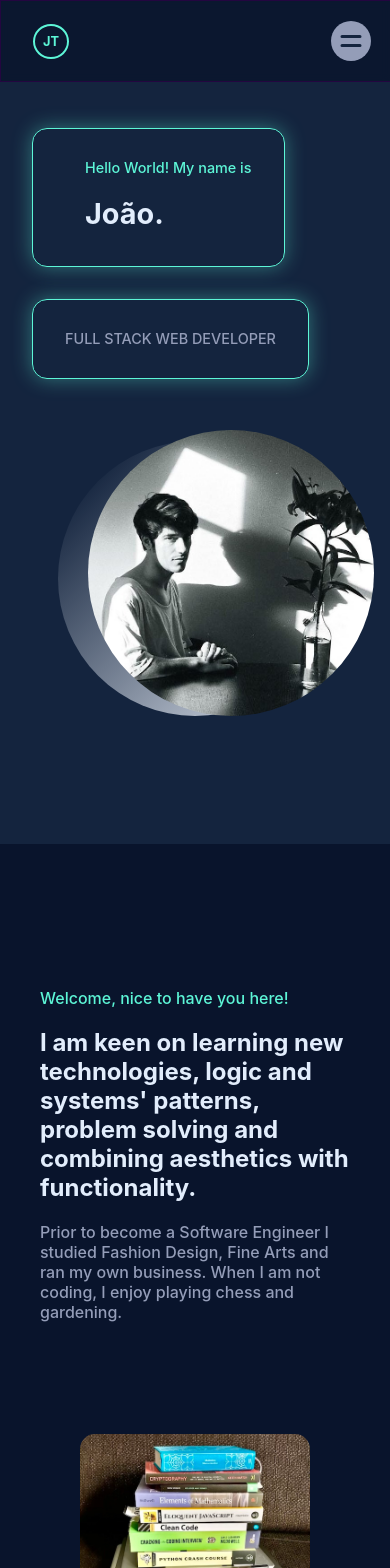
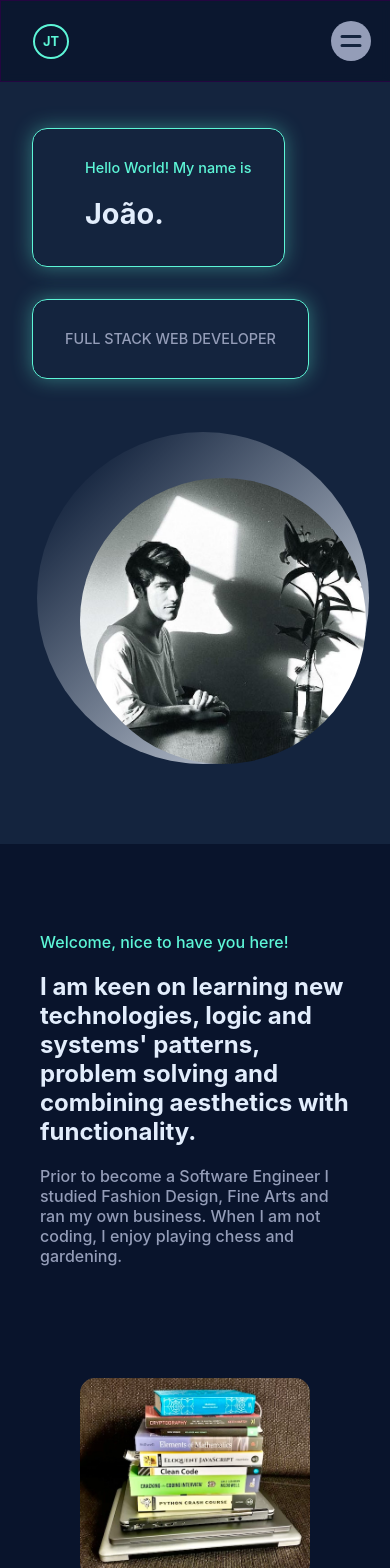
Before and after one commit to JoaoTeixeira13/portfolio, a React (Create React App) app: page / in a window 390 px wide. Shown: the top 1568 px of the page. Built offline with nearby package versions, Linux system fonts and the light colour scheme.

Commit message:
mobile version fixes

```diff
--- a/src/about/about.css
+++ b/src/about/about.css
@@ -50,6 +50,6 @@
 }
 @media screen and (max-width: 450px) {
     #about .aboutBio {
-        margin: 4rem 1.5rem 2rem;
+        margin: 0.5rem 1.5rem 2rem;
     }
 }
--- a/src/contact/contact.css
+++ b/src/contact/contact.css
@@ -72,6 +72,7 @@
     transition: all 0.3s ease-in-out;
     margin: 50px 0;
     font-weight: 600;
+    font-size: 1.2rem;
 }
 .contactButton:hover {
     background-color: rgba(93, 246, 215, 0.4);
--- a/src/header/header.css
+++ b/src/header/header.css
@@ -140,7 +140,7 @@
 }
 @media screen and (max-width: 450px) {
     .appHeader {
-        padding: 4rem 0;
+        padding: 4rem 0 0;
     }
     .appHeaderBadge {
         margin: 0 1rem;
@@ -149,7 +149,7 @@
     .tagCmp {
         margin-top: 2rem;
     }
-    /* .appHeaderImg {
-        margin: 0;
-    } */
+    .appHeaderImg img {
+        margin: 1rem 0.5rem;
+    }
 }
--- a/src/navbar/navbar.css
+++ b/src/navbar/navbar.css
@@ -74,7 +74,7 @@
 
     padding: 1rem;
 
-    width: 75%;
+    width: 75vw;
     height: 100vh;
 
     display: flex;
@@ -82,6 +82,10 @@
     align-items: flex-end;
     flex-direction: column;
     box-shadow: 0 0 20px rgba (168, 168, 168, 0.15);
+}
+.appNavbarMobile div a {
+    width: 80%;
+    text-align: end;
 }
 .appNavbarMobile div h4:hover,
 .appNavbarMobile .closingMobile:hover {
@@ -130,6 +134,6 @@
     font-size: 1.2rem;
 }
 #navbar .mobileSlide {
-    justify-content: flex-start;
-    padding-right: 50px;
+    justify-content: center;
+    /* padding-right: 50px; */
 }
```
